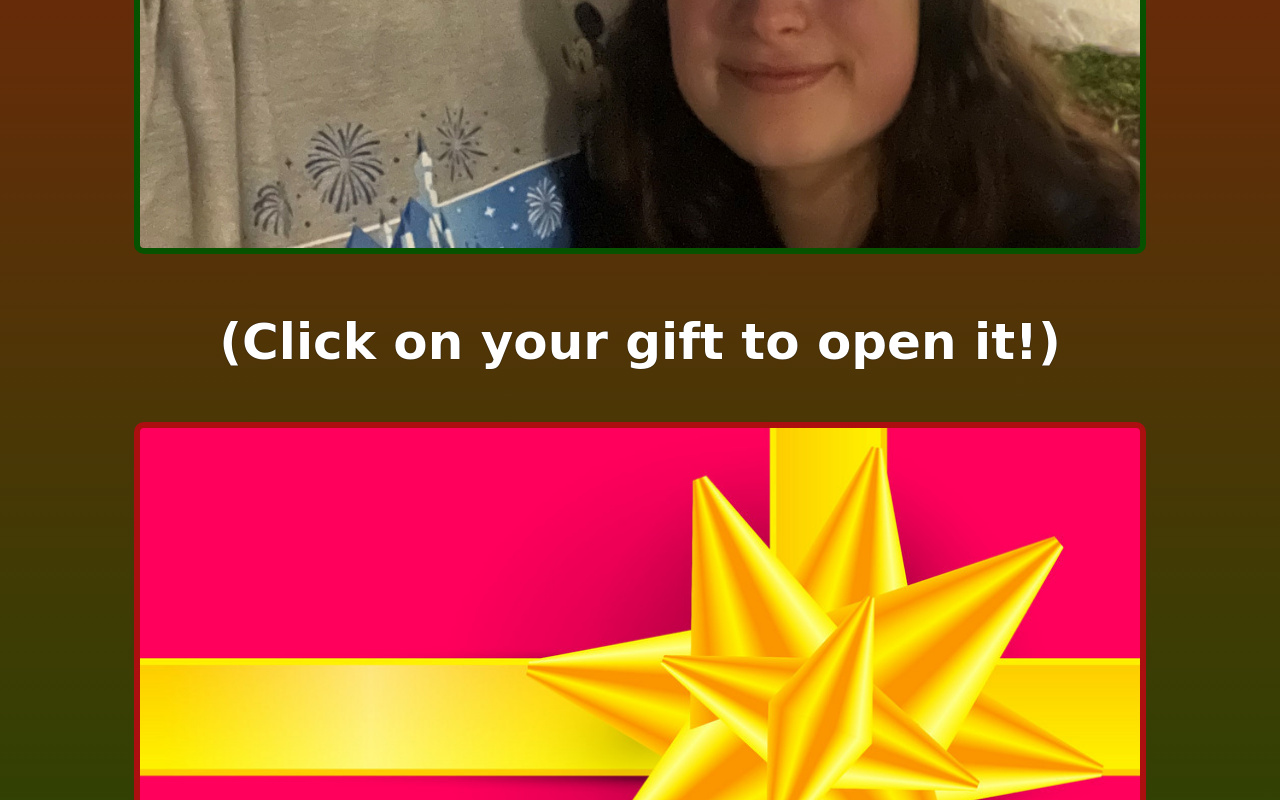
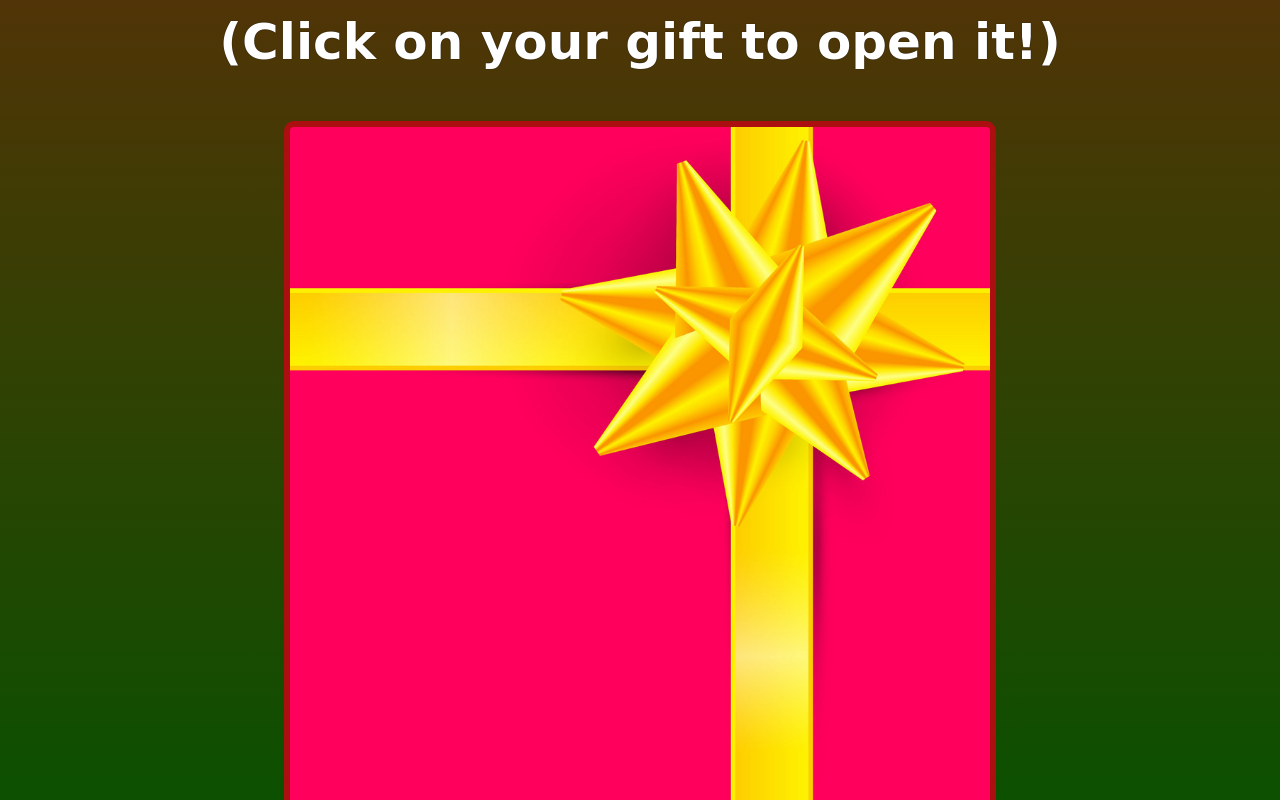
Before and after one commit to rachelm2033/Pats-Gift-2022, a website built with Vite: page index.html in a window 1280 px wide. Shown: the part 1060-1860 px from the top of the page. Built offline with nearby package versions, Linux system fonts and the light colour scheme; a web font is replaced by a local one.

Commit message:
width of pics smaller

```diff
--- a/styles.css
+++ b/styles.css
@@ -14,7 +14,7 @@ h1, h2, h3, h4, p {
 }
 
 #gift_giver_img {
-    width: 1000px;
+    width: 700px;
     border-radius: 10px;
     border: 6px solid #075200;
     object-position: -40% 0;
@@ -47,8 +47,8 @@ h1, h2, h3, h4, p {
 
 .gift-img {
     margin: 20px auto;
-    max-width: 1000px;
-    height: 1000px;
+    max-width: 700px;
+    height: 700px;
     border: 6px solid #ac0f0f;
     border-radius: 10px;
     background-image: url("images/gift-cover.jpg");
```
Also changed, not shown: images/shooting.gif (added).
